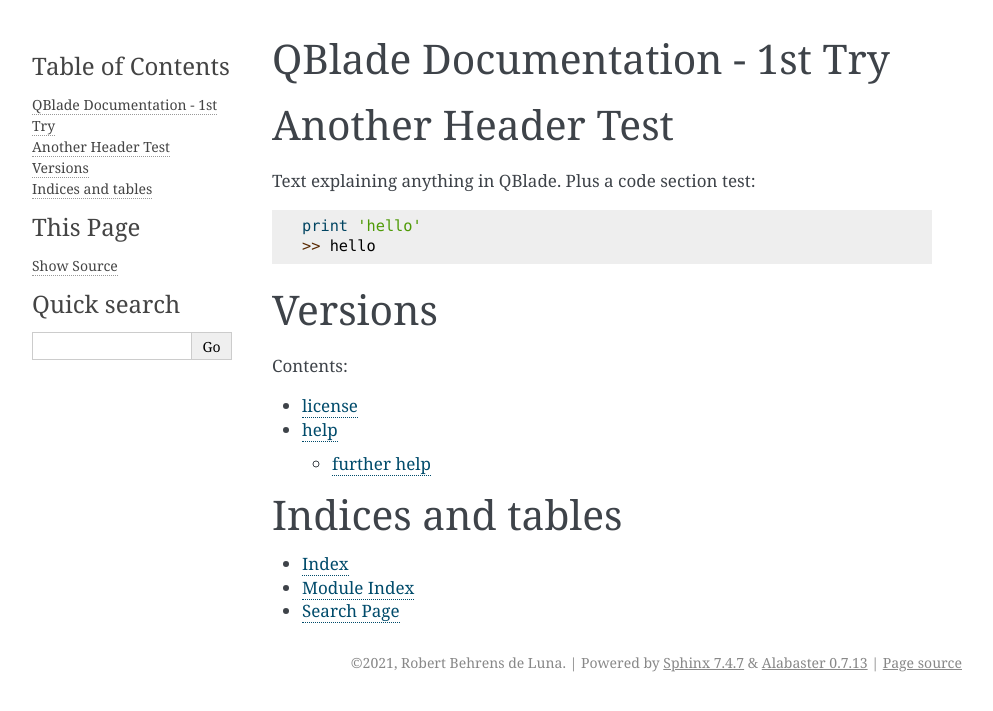
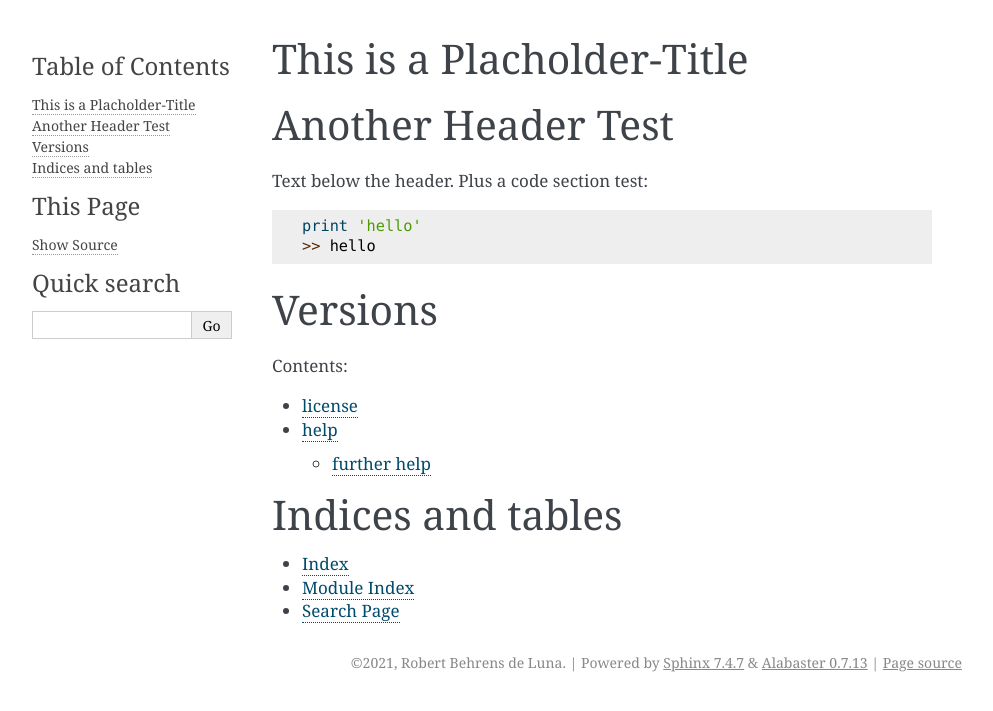
Before and after one commit to RobertBehrensDeLuna/doctut, a Sphinx documentation site: the page built from docs/source/index.rst, in a window 1280 px wide. Shown: the top 711 px of the page, without its empty margins (148-1141 px from the left). Built offline with Sphinx 7.4.7, drawn with Linux system fonts in a browser that asks for light colours.

Commit message:
Changed headings

```diff
--- a/docs/source/help.rst
+++ b/docs/source/help.rst
@@ -1,9 +1,9 @@
 help
 ====
 
-If you have any questions just as David
+Here will be helpful information
 
 further help
 ^^^^^^^^^^^^
 
-If he can't help you ask Joe or Sebastian
+Additional inforamtion
--- a/docs/source/index.rst
+++ b/docs/source/index.rst
@@ -1,10 +1,10 @@
-QBlade Documentation - 1st Try
+This is a Placholder-Title
 ===============================
 
 Another Header Test
 ===================
 
-Text explaining anything in QBlade. Plus a code section test::
+Text below the header. Plus a code section test::
 
     print 'hello'
     >> hello
--- a/docs/source/license.rst
+++ b/docs/source/license.rst
@@ -1,4 +1,4 @@
 license
 ==================================
 
-Go and buy a QBlade-Pro License!
+License information
```
